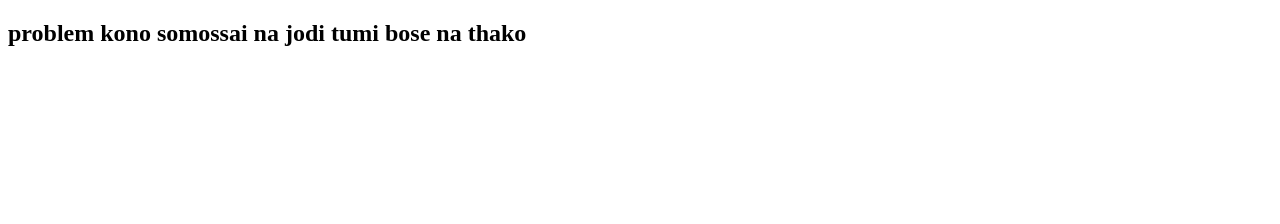
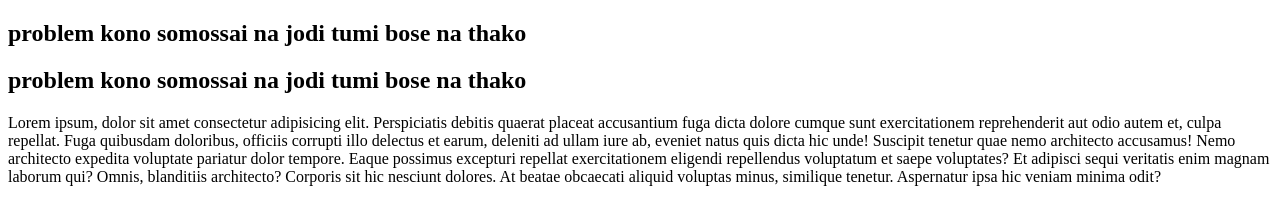
Before and after one commit to Kaium2299/problem-will-never-last, a plain HTML site: page Index.html in a window 1280 px wide. Drawn offline with Linux system fonts and the light colour scheme.

Commit message:
Update Index.html

```diff
--- a/Index.html
+++ b/Index.html
@@ -7,5 +7,9 @@
 </head>
 <body>
     <h2>problem kono somossai na jodi tumi bose na thako</h2>
+<body>
+    <h2>problem kono somossai na jodi tumi bose na thako</h2>
+    <p>Lorem ipsum, dolor sit amet consectetur adipisicing elit. Perspiciatis debitis quaerat placeat accusantium fuga dicta dolore cumque sunt exercitationem reprehenderit aut odio autem et, culpa repellat. Fuga quibusdam doloribus, officiis corrupti illo delectus et earum, deleniti ad ullam iure ab, eveniet natus quis dicta hic unde! Suscipit tenetur quae nemo architecto accusamus! Nemo architecto expedita voluptate pariatur dolor tempore. Eaque possimus excepturi repellat exercitationem eligendi repellendus voluptatum et saepe voluptates? Et adipisci sequi veritatis enim magnam laborum qui? Omnis, blanditiis architecto? Corporis sit hic nesciunt dolores. At beatae obcaecati aliquid voluptas minus, similique tenetur. Aspernatur ipsa hic veniam minima odit?</p>
+</body>
 </body>
 </html>
```
